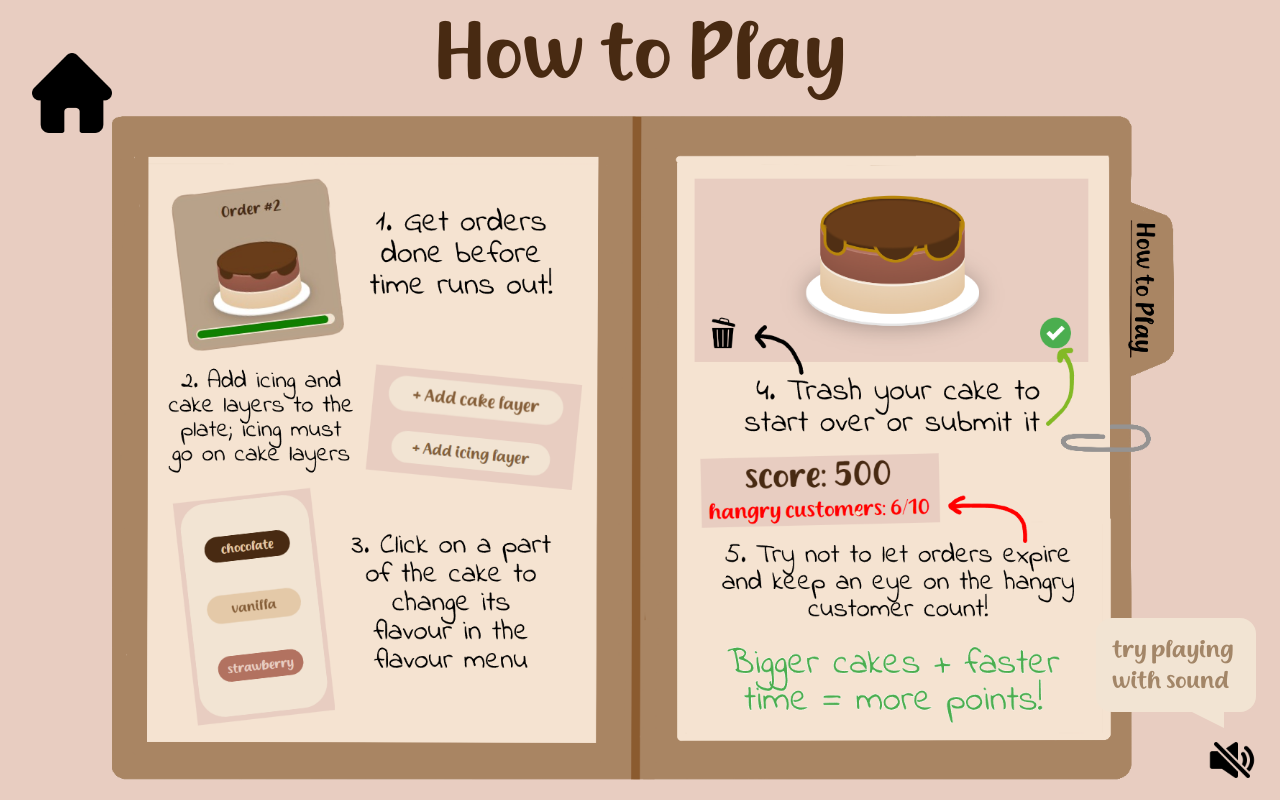
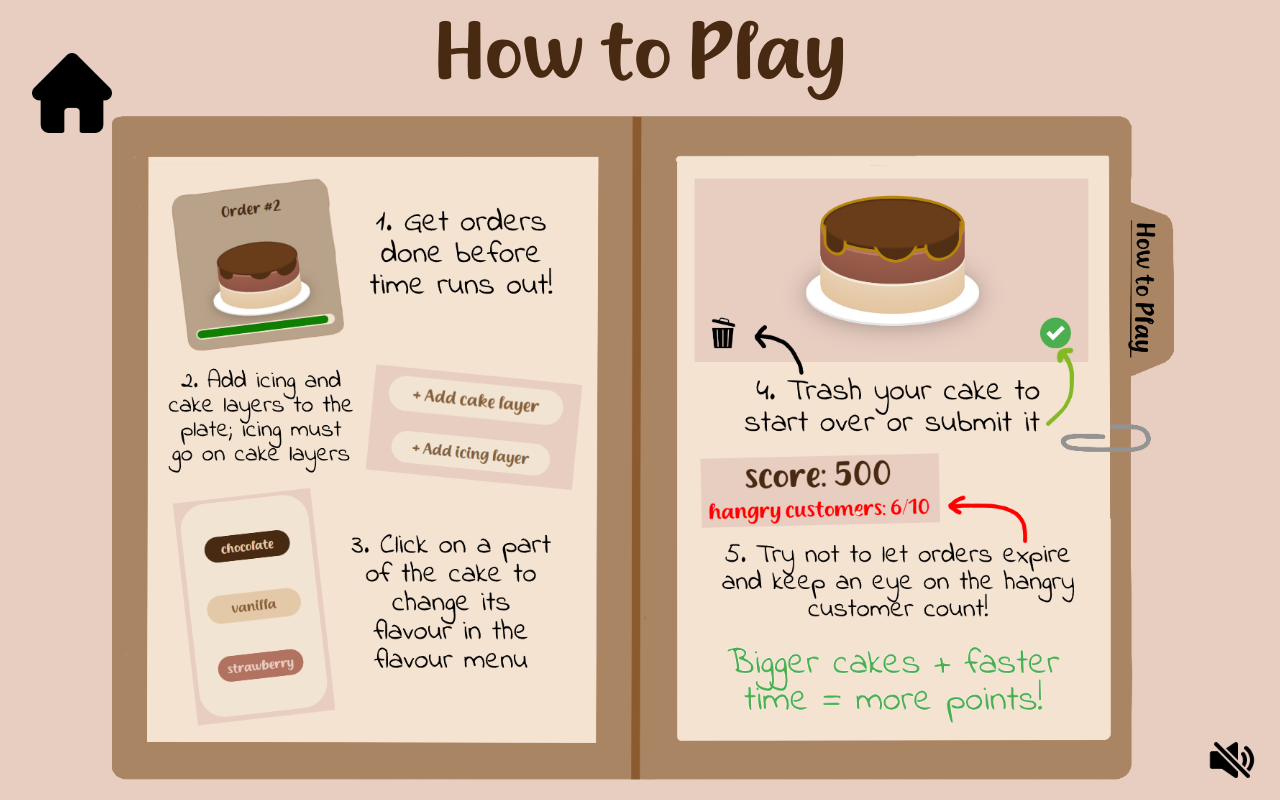
Before and after one commit to aliciajpan/cake-game, a React (Vite) app in the folder overcaked-front-end/: page /howtoplay in a window 1280 px wide. Built offline with nearby package versions, Linux system fonts and the light colour scheme.

Commit message:
Only show sound bubble on menu page and reshow it if return to menu page AND have not tried sound yet

```diff
--- a/overcaked-front-end/src/components/SoundControl/SoundControl.jsx
+++ b/overcaked-front-end/src/components/SoundControl/SoundControl.jsx
@@ -3,11 +3,14 @@ import bkgdMusic from '../../assets/sounds/cutesybkgdmusic.mp3';
 import soundON from '../../assets/icons/soundON.png';
 import soundOFF from '../../assets/icons/soundOFF.png';
 import { useState, useRef, useEffect } from "react";
+import { useLocation } from "react-router-dom";
 
 function SoundControl() {
     const [playSound, setPlaySound] = useState(false);
     const [showInfo, setShowInfo] = useState(true);
     const playerRef = useRef(null);
+    const pageUrl = useLocation().pathname;
+    console.log(pageUrl);
 
     function toggleSound() {
         if (playSound === false) {
@@ -33,7 +36,7 @@ function SoundControl() {
     return (
         <>
             <article className="music">
-                {showInfo &&
+                {(showInfo && pageUrl === "/") &&
                     <article className="music__info">
                         <div className="music__info--bubble"><p>try playing with sound</p></div>
                         <div className="music__info--tail"></div>
--- a/overcaked-front-end/src/components/SoundControl/SoundControl.scss
+++ b/overcaked-front-end/src/components/SoundControl/SoundControl.scss
@@ -47,7 +47,9 @@
 
         &:hover {
             cursor: pointer;
-            animation: popBigger 1s both;
+            animation-name: popBigger, bubbleFade;
+            animation-duration: 1s, 2s;
+            animation-timing-function: both, both;
         }
     }
 }
```
Also changed, not shown: 1 other file (tests, documents, lock files or other folders).
